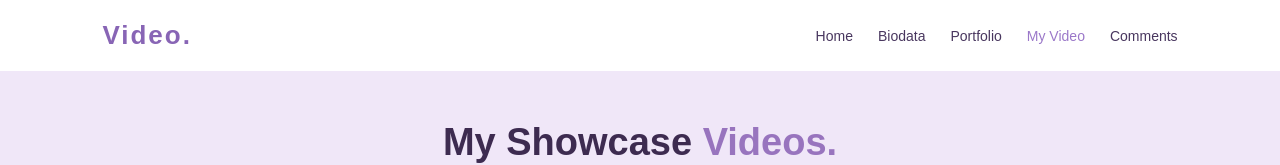
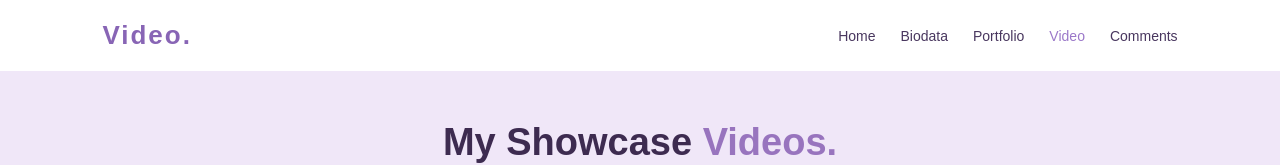
Before and after one commit to ctarinna17-lgtm/arinna-personal-website, a plain HTML site: page video.html in a window 1280 px wide. Shown: the top 165 px of the page. Drawn offline with Linux system fonts and the light colour scheme.

Commit message:
Update video.html

```diff
--- a/video.html
+++ b/video.html
@@ -19,7 +19,7 @@
                 <li><a href="index.html">Home</a></li>
                 <li><a href="biodata.html">Biodata</a></li>
                 <li><a href="portfolio.html">Portfolio</a></li>
-                <li><a href="video.html" class="active">My Video</a></li>
+                <li><a href="video.html" class="active">Video</a></li>
                 <li><a href="comments.html">Comments</a></li>
             </ul>
 
```
